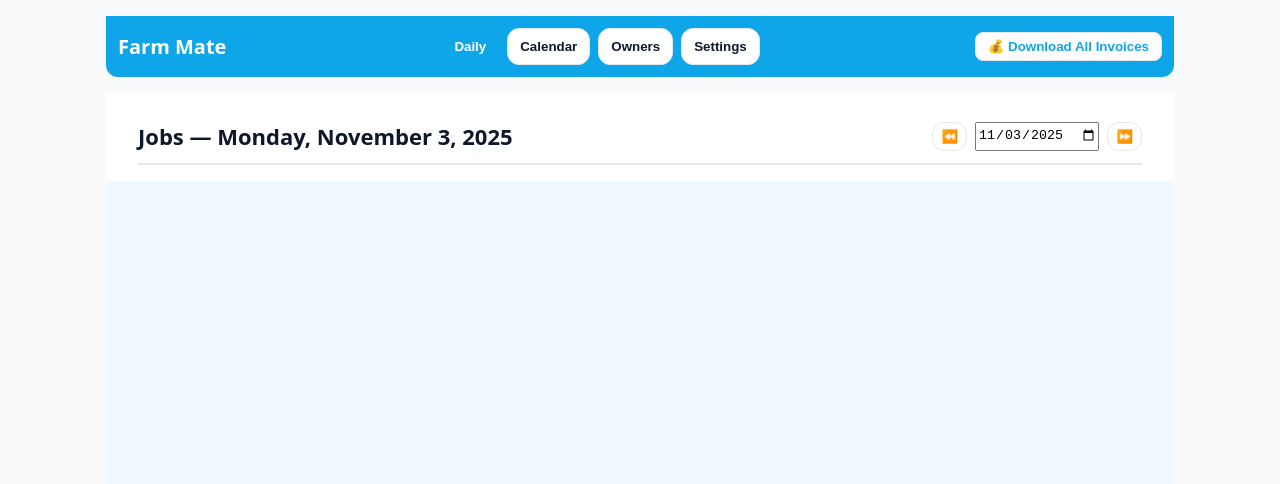
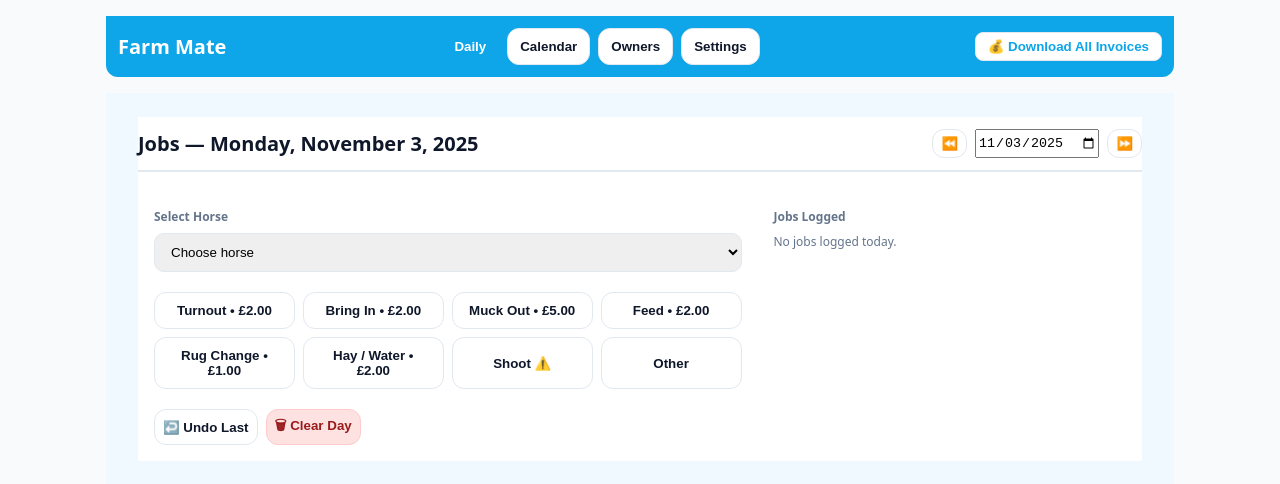
Before and after one commit to RapiDic3/farm-mate, a React (Vite) app: page / in a window 1280 px wide. Shown: the top 484 px of the page. Built offline with nearby package versions, Linux system fonts and the light colour scheme; the HTML template or start-up script is replaced by a standard one.

Commit message:
Update App.jsx

```diff
--- a/src/App.jsx
+++ b/src/App.jsx
@@ -264,7 +264,6 @@ const CalendarView = () => {
   // ── DayModal (unchanged full content from your file)
   // keep everything you had for DayModal here, unchanged
 
-  // ── DailyView ── (full width now)
 const DailyView = () => {
   const todayLogs = logs.filter((l) => l.ts.slice(0, 10) === selectedDate);
   const todayTotal = todayLogs.reduce((s, x) => s + Number(x.price || 0), 0);
@@ -279,15 +278,18 @@ const CalendarView = () => {
     );
   };
 
+  const paidJobs = todayLogs.filter((l) => l.paid);
+  const paidTotal = paidJobs.reduce((s, x) => s + Number(x.price || 0), 0);
+
   return (
     <div
       className="daily-view"
       style={{
-          width: "100%",
-          minHeight: "calc(100vh - 120px)",
+        width: "100%", // full width like header
+        minHeight: "calc(100vh - var(--header-height, 60px))",
+        padding: "24px 32px",
         background: "#f0f9ff",
         boxSizing: "border-box",
-          padding: "0 0 32px 0",
       }}
     >
       <section
@@ -295,12 +297,12 @@ const CalendarView = () => {
         style={{
           width: "100%",
           background: "#fff",
+          borderRadius: "0",
           border: "none",
           boxShadow: "none",
-            borderRadius: "0",
-            padding: "16px 32px",
         }}
       >
+        {/* Header */}
         <div
           className="header hstack"
           style={{
@@ -310,7 +312,7 @@ const CalendarView = () => {
             borderBottom: "2px solid #e2e8f0",
           }}
         >
-            <div style={{ fontWeight: 700, fontSize: "22px" }}>
+          <div style={{ fontWeight: 700, fontSize: "20px" }}>
             Jobs — {longDate(selectedDate)}
           </div>
           <div className="hstack">
@@ -334,7 +336,121 @@ const CalendarView = () => {
           </div>
         </div>
 
-          {/* your existing two-column layout and job logic remain here unchanged */}
+        {/* Two-column layout */}
+        <div
+          className="content"
+          style={{
+            display: "grid",
+            gridTemplateColumns: "2fr 1.2fr",
+            gap: "32px",
+            alignItems: "start",
+            marginTop: "20px",
+          }}
+        >
+          {/* LEFT SIDE — Add Jobs */}
+          <div className="stack">
+            <div className="muted small" style={{ fontWeight: 700 }}>
+              Select Horse
+            </div>
+            <select
+              value={activeHorseId}
+              onChange={(e) => setActiveHorseId(e.target.value)}
+            >
+              <option value="">Choose horse</option>
+              {horses.map((h) => (
+                <option key={h.id} value={h.id}>
+                  {h.name} — {ownerMap[h.ownerId]?.name}
+                </option>
+              ))}
+            </select>
+
+            <div
+              style={{
+                display: "grid",
+                gridTemplateColumns: "repeat(auto-fill,minmax(120px,1fr))",
+                gap: "8px",
+                marginTop: "12px",
+              }}
+            >
+              {jobs.map((j) => (
+                <button
+                  key={j.key}
+                  className="btn"
+                  onClick={() => logJob(activeHorseId, j)}
+                >
+                  {j.label}
+                  {j.price ? ` • ${GBP.format(j.price)}` : ""}
+                </button>
+              ))}
+            </div>
+
+            <div className="hstack" style={{ marginTop: "12px" }}>
+              <button className="btn sm" onClick={undoLast}>
+                ↩️ Undo Last
+              </button>
+              <button className="btn sm danger" onClick={clearDay}>
+                🗑 Clear Day
+              </button>
+            </div>
+          </div>
+
+          {/* RIGHT SIDE — Logs / Totals */}
+          <div className="stack">
+            <div className="muted small" style={{ fontWeight: 700 }}>
+              Jobs Logged
+            </div>
+
+            {todayLogs.length === 0 && (
+              <div className="muted small">No jobs logged today.</div>
+            )}
+
+            {todayLogs.map((l) => {
+              const h = horseMap[l.horseId];
+              const o = h ? ownerMap[h.ownerId] : null;
+              return (
+                <div
+                  key={l.id}
+                  className="rowline small"
+                  style={{ opacity: l.paid ? 0.6 : 1 }}
+                >
+                  <div>
+                    <strong>{l.jobLabel}</strong> — {h?.name || "Horse"}{" "}
+                    <span className="muted">
+                      ({o?.name || "Owner"}) {l.paid && "✅"}
+                    </span>
+                  </div>
+                  <div className="hstack">
+                    <div className="badge">{GBP.format(l.price)}</div>
+                    <button
+                      className="btn sm danger"
+                      onClick={() => removeLog(l.id)}
+                    >
+                      🗑
+                    </button>
+                  </div>
+                </div>
+              );
+            })}
+
+            {todayLogs.length > 0 && (
+              <div style={{ fontWeight: 700, marginTop: "8px" }}>
+                Total {GBP.format(todayTotal)}
+              </div>
+            )}
+
+            {todayLogs.length > 0 && (
+              <button className="btn primary" onClick={markAllPaid}>
+                ✅ Mark All Paid
+              </button>
+            )}
+
+            {paidJobs.length > 0 && (
+              <div className="muted small">
+                Paid today: {GBP.format(paidTotal)}
+              </div>
+            )}
+          </div>
+        </div>
       </section>
     </div>
   );
```
Lines whose indentation alone changed are shown as unchanged.
